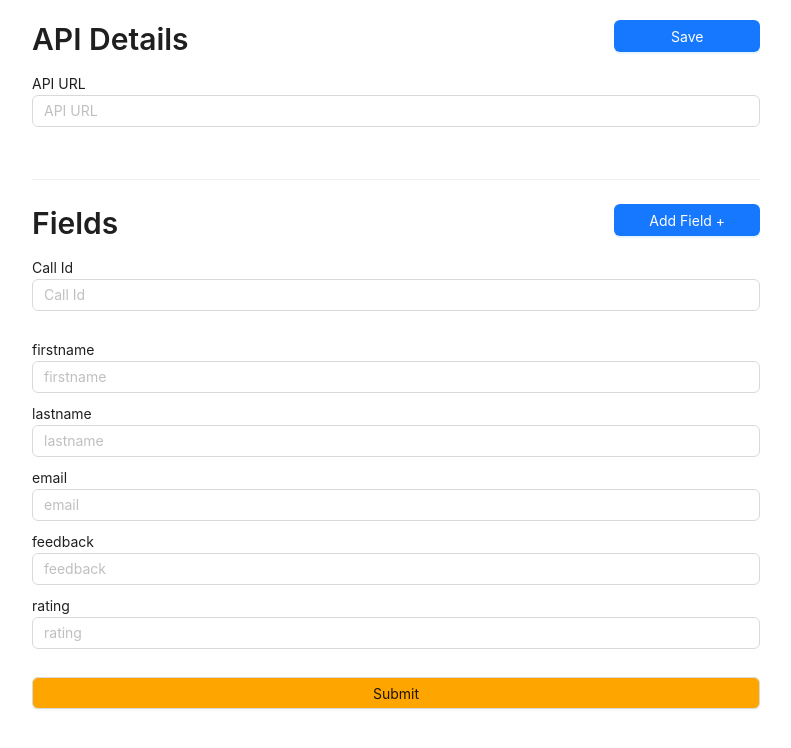
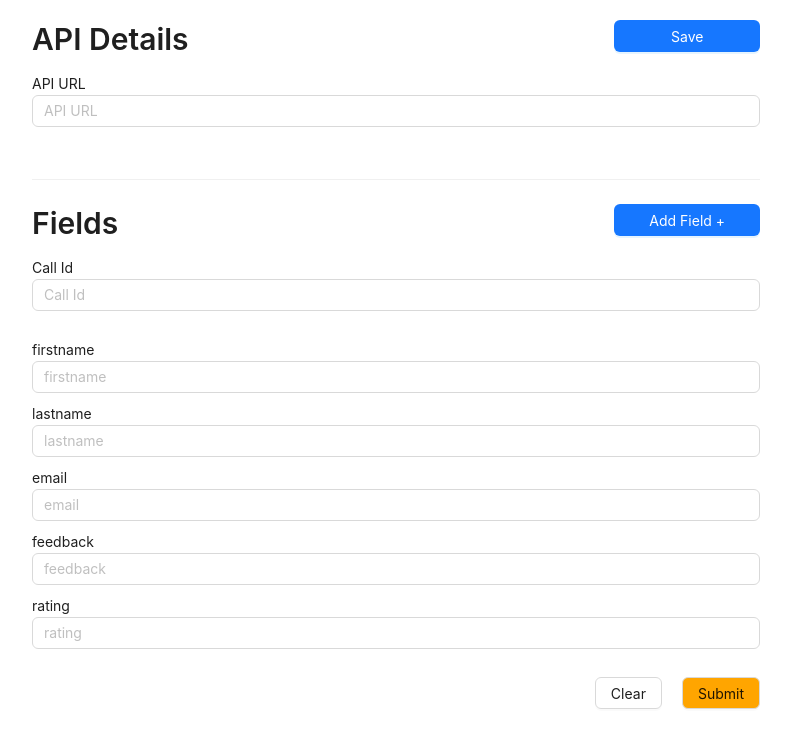
Before and after one commit to mrityunjay-1/visualiser, a React (Vite) app: page / in a window 1280 px wide. Shown: the top 748 px of the page, without its empty margins (244-1035 px from the left). Built offline with nearby package versions, Linux system fonts and the light colour scheme.

Commit message:
auth addition

```diff
--- a/src/App.tsx
+++ b/src/App.tsx
@@ -192,12 +192,21 @@ function App() {
 
         <br />
 
-        <Button onClick={() => {
-          sendAllData();
-          setLastFocusField("");
-        }} style={{ background: "orange" }}>Submit</Button>
+        <Flex justify='flex-end' gap={20}>
 
-      </Flex>
+          <Button onClick={() => {
+            setFields({ firstname: "", lastname: "", email: "", feedback: "", rating: "" });
+            setCallId("");
+          }} style={{}}>Clear</Button>
+
+          <Button onClick={() => {
+            sendAllData();
+            setLastFocusField("");
+          }} style={{ background: "orange" }}>Submit</Button>
+
+        </Flex>
+
+      </Flex >
 
     </>
   )
```
